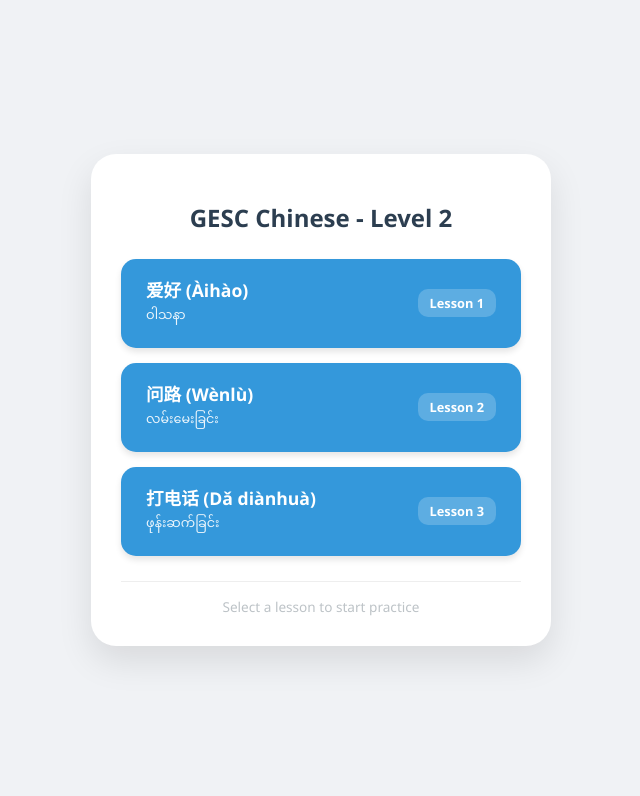
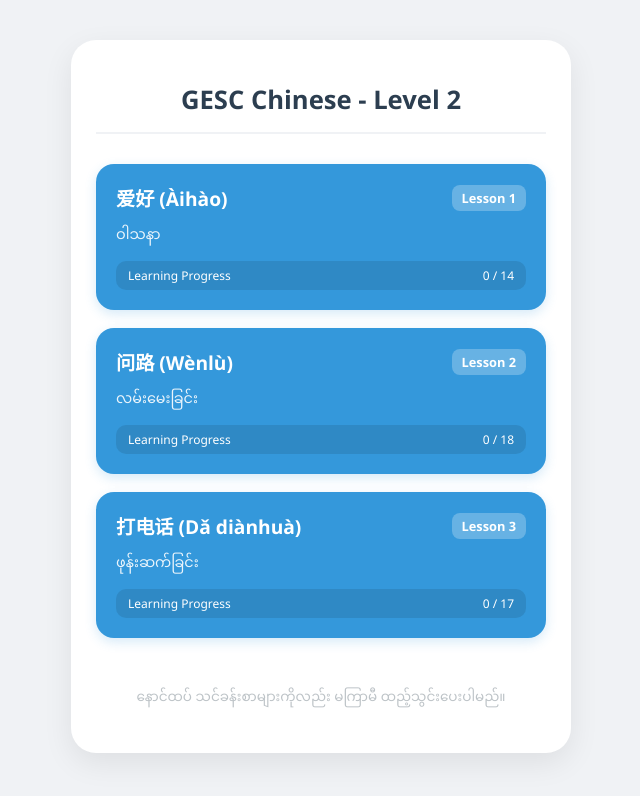
Before and after one commit to aimpolo67-bot/LearningApp, a plain HTML site: page index.html in a window 1280 px wide. Shown: the whole page, without its empty margins (319-959 px from the left). Drawn offline with Linux system fonts and the light colour scheme.

Commit message:
Refactor index.html for improved layout and style

```diff
--- a/index.html
+++ b/index.html
@@ -10,7 +10,6 @@
             background-color: #f0f2f5;
             display: flex;
             justify-content: center;
-            align-items: center;
             min-height: 100vh;
             margin: 0;
             padding: 20px;
@@ -19,60 +18,89 @@
 
         .menu-container {
             background: white;
-            padding: 30px;
+            padding: 25px;
             border-radius: 25px;
-            box-shadow: 0 15px 35px rgba(0,0,0,0.1);
+            box-shadow: 0 10px 30px rgba(0,0,0,0.08);
             width: 100%;
-            max-width: 400px;
+            max-width: 450px;
             text-align: center;
-            max-height: 90vh;
-            overflow-y: auto;
+            /* အပေါ်ကနေ စတင်ပေါ်စေရန် align-self သုံးသည် */
+            align-self: flex-start;
+            margin-top: 20px;
         }
 
-        h1 { color: #2c3e50; margin-bottom: 25px; font-size: 1.5rem; }
+        h1 {
+            color: #2c3e50;
+            margin-bottom: 30px;
+            font-size: 1.6rem;
+            border-bottom: 2px solid #f0f2f5;
+            padding-bottom: 15px;
+        }
 
         .menu-btn {
-            display: flex;
-            justify-content: space-between;
-            align-items: center;
+            display: block;
             background: #3498db;
             color: white;
             text-decoration: none;
-            padding: 18px 25px;
-            border-radius: 15px;
-            margin-bottom: 15px;
-            font-weight: bold;
+            padding: 20px;
+            border-radius: 18px;
+            margin-bottom: 18px;
             transition: 0.3s;
-            box-shadow: 0 4px 6px rgba(0,0,0,0.1);
+            box-shadow: 0 4px 12px rgba(52, 152, 219, 0.2);
+            position: relative;
         }
 
         .menu-btn:hover {
             background: #2980b9;
-            transform: translateY(-3px);
+            transform: translateY(-2px);
+            box-shadow: 0 6px 15px rgba(52, 152, 219, 0.3);
         }
 
-        .lesson-info {
+        .top-row {
             display: flex;
-            flex-direction: column;
-            text-align: left;
+            justify-content: space-between;
+            align-items: center;
+            margin-bottom: 8px;
         }
 
-        .cn-title { font-size: 1.1rem; }
-        .mm-title { font-size: 0.8rem; font-weight: normal; opacity: 0.9; }
+        .cn-title {
+            font-size: 1.2rem;
+            font-weight: bold;
+        }
 
         .lesson-num {
-            background: rgba(255, 255, 255, 0.2);
-            padding: 5px 12px;
+            background: rgba(255, 255, 255, 0.25);
+            padding: 4px 10px;
+            border-radius: 8px;
+            font-size: 0.8rem;
+            font-weight: bold;
+        }
+
+        .mm-title {
+            display: block;
+            text-align: left;
+            font-size: 0.9rem;
+            opacity: 0.9;
+            margin-bottom: 10px;
+        }
+
+        /* Progress Bar Area */
+        .progress-info {
+            display: flex;
+            justify-content: space-between;
+            align-items: center;
+            font-size: 0.75rem;
+            background: rgba(0, 0, 0, 0.1);
+            padding: 6px 12px;
             border-radius: 10px;
-            font-size: 0.8rem;
+            margin-top: 5px;
         }
 
         .footer {
-            margin-top: 25px;
+            margin-top: 30px;
             color: #bdc3c7;
             font-size: 0.85rem;
-            border-top: 1px solid #eee;
-            padding-top: 15px;
+            padding: 15px;
         }
     </style>
 </head>
@@ -82,31 +110,43 @@
     <h1>GESC Chinese - Level 2</h1>
 
     <a href="lvl2lesson1.html" class="menu-btn">
-        <div class="lesson-info">
+        <div class="top-row">
             <span class="cn-title">爱好 (Àihào)</span>
-            <span class="mm-title">ဝါသနာ</span>
+            <span class="lesson-num">Lesson 1</span>
         </div>
-        <span class="lesson-num">Lesson 1</span>
+        <span class="mm-title">ဝါသနာ</span>
+        <div class="progress-info">
+            <span>Learning Progress</span>
+            <span>0 / 14</span>
+        </div>
     </a>
 
     <a href="lvl2lesson2.html" class="menu-btn">
-        <div class="lesson-info">
+        <div class="top-row">
             <span class="cn-title">问路 (Wènlù)</span>
-            <span class="mm-title">လမ်းမေးခြင်း</span>
+            <span class="lesson-num">Lesson 2</span>
         </div>
-        <span class="lesson-num">Lesson 2</span>
+        <span class="mm-title">လမ်းမေးခြင်း</span>
+        <div class="progress-info">
+            <span>Learning Progress</span>
+            <span>0 / 18</span>
+        </div>
     </a>
 
     <a href="lvl2lesson3.html" class="menu-btn">
-        <div class="lesson-info">
+        <div class="top-row">
             <span class="cn-title">打电话 (Dǎ diànhuà)</span>
-            <span class="mm-title">ဖုန်းဆက်ခြင်း</span>
+            <span class="lesson-num">Lesson 3</span>
         </div>
-        <span class="lesson-num">Lesson 3</span>
+        <span class="mm-title">ဖုန်းဆက်ခြင်း</span>
+        <div class="progress-info">
+            <span>Learning Progress</span>
+            <span>0 / 17</span>
+        </div>
     </a>
 
     <div class="footer">
-        Select a lesson to start practice
+        နောင်ထပ် သင်ခန်းစာများကိုလည်း မကြာမီ ထည့်သွင်းပေးပါမည်။
     </div>
 </div>
 
```
